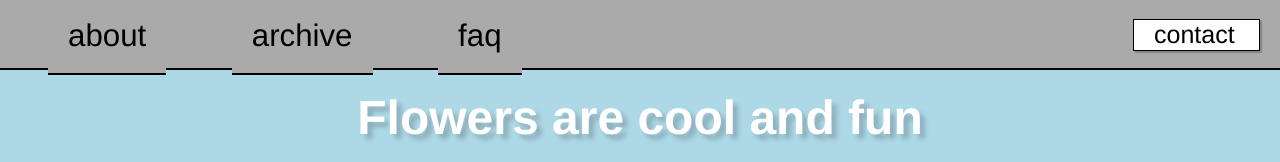
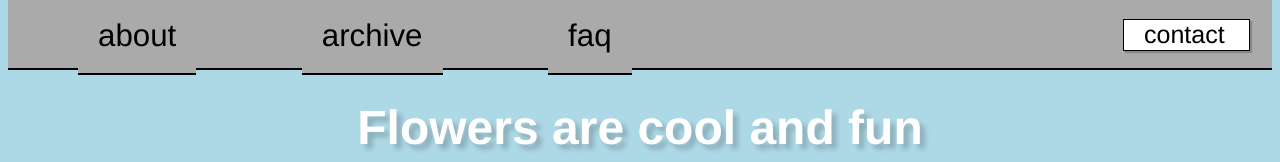
Before and after one commit to elliehay/elliehay.github.io, a plain HTML site: page index.html in a window 1280 px wide. Shown: the top 162 px of the page. Drawn offline with nearby package versions, Linux system fonts and the light colour scheme.

Commit message:
Update stylesheet.css

```diff
--- a/stylesheet.css
+++ b/stylesheet.css
@@ -23,7 +23,7 @@ color: white;
 text-shadow: 5px 5px 5px rgba(0,0,0,0.2)
 }
 .b *{
-margin: -10px;
+margin-top: -10px;
 background:#aaaaaa;
 color: black;
 padding: 20px;
```
